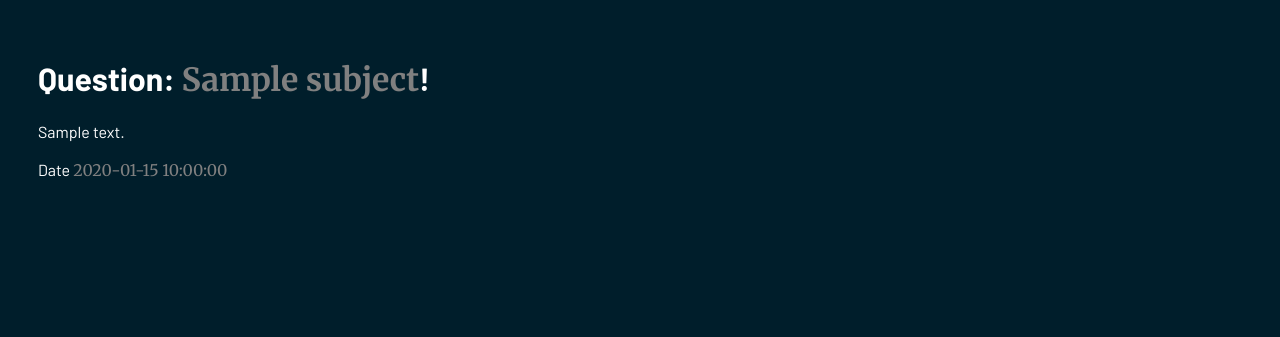
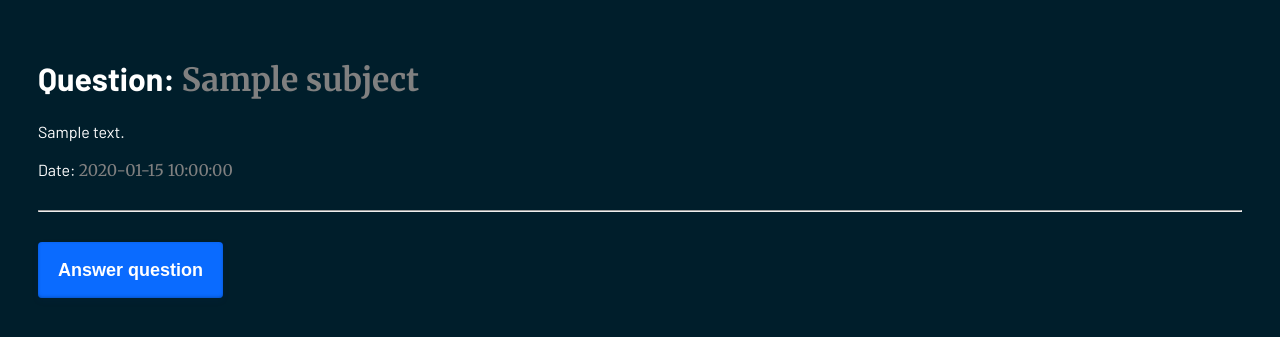
Before and after one commit to kewlamogh/anonyask, a Flask app: template src/templates/view_question.html in a window 1280 px wide. Shown: the top 337 px of the page. Run offline with Flask 3, Linux system fonts and the light colour scheme; the template is opened without the code that fills it: most values are stand-ins (such as "Sample title", 1, 10 or a date in 2020); parts of the project's set-up code (start-up, migrations or seed data) failed here and were passed over; some web fonts are replaced.

Commit message:
polished view_question page and added the basic interface for adding answers

```diff
--- a/src/static/index.css
+++ b/src/static/index.css
@@ -77,3 +77,12 @@ textarea {
   min-width: 50%;
   min-height: 30vh;
 }
+
+hr {
+  margin-top: 30px;
+  margin-bottom: 30px;
+}
+
+.hidden {
+  display: none;
+}
--- a/src/templates/view_question.html
+++ b/src/templates/view_question.html
@@ -9,12 +9,25 @@
     <script src="../static/util.js"></script>
 </head>
 <body>
-    <h1>Question: <span class = "posh">{{ subject }}</span>!</h1>
+    <h1>Question: <span class = "posh">{{ subject }}</span></h1>
 
     <div id="text">{{text}}</div>
 
     <br>
-    Date
+    Date:
     <span id="date" class = "posh">{{date}}</span>
+
+    <hr>
+
+    <div class = "hidden" id = "answerbox">
+        <form>
+            <textarea id="text" name="text"></textarea>
+            <br>
+
+            <input type="submit" value="Submit answer" class = "submit_button">
+        </form>
+    </div>
+
+    <button onclick = "document.getElementById('answerbox').style.display = 'block'; document.getElementById('answer_button').style.display = 'none'" id = "answer_button">Answer question</button>
 </body>
 </html>
```
